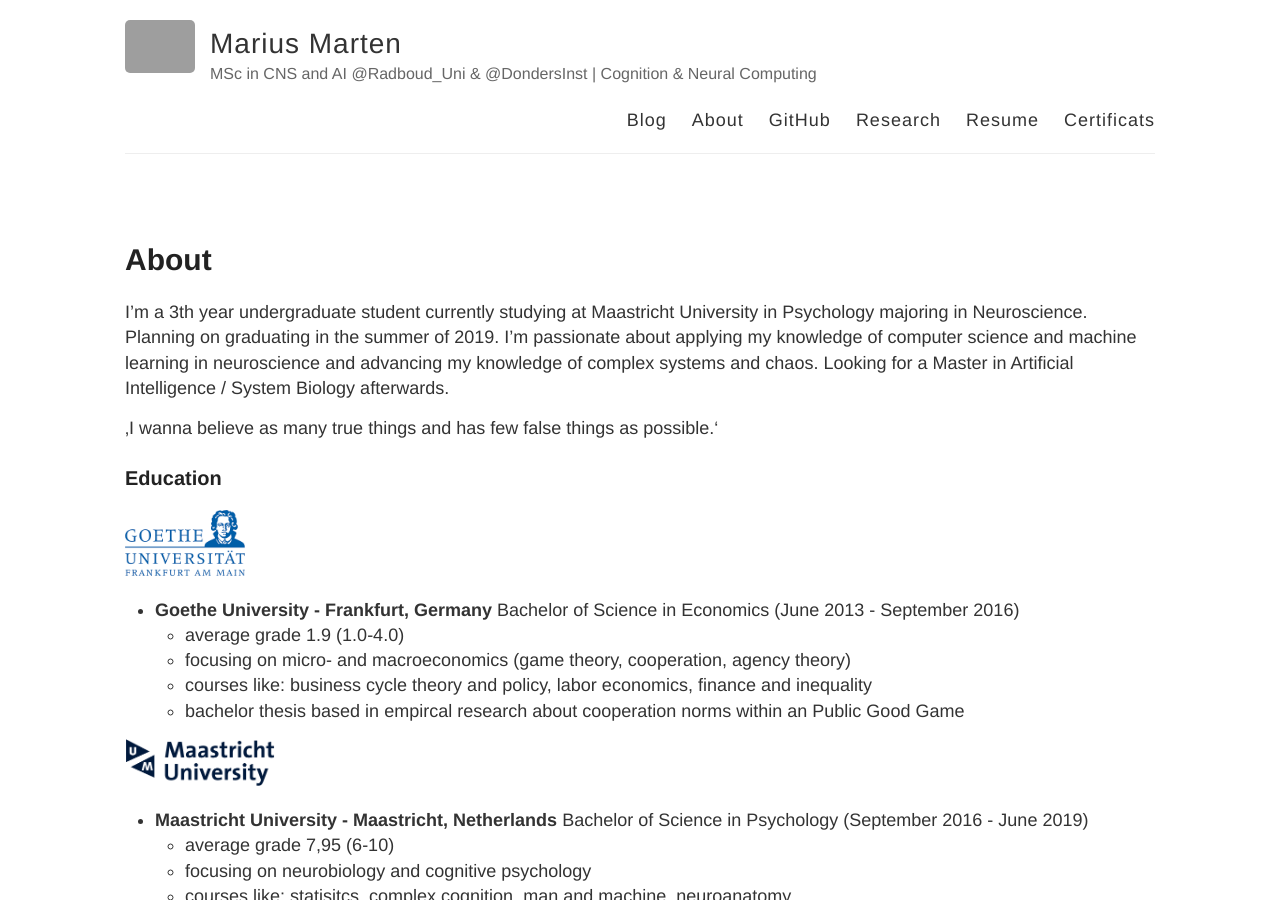
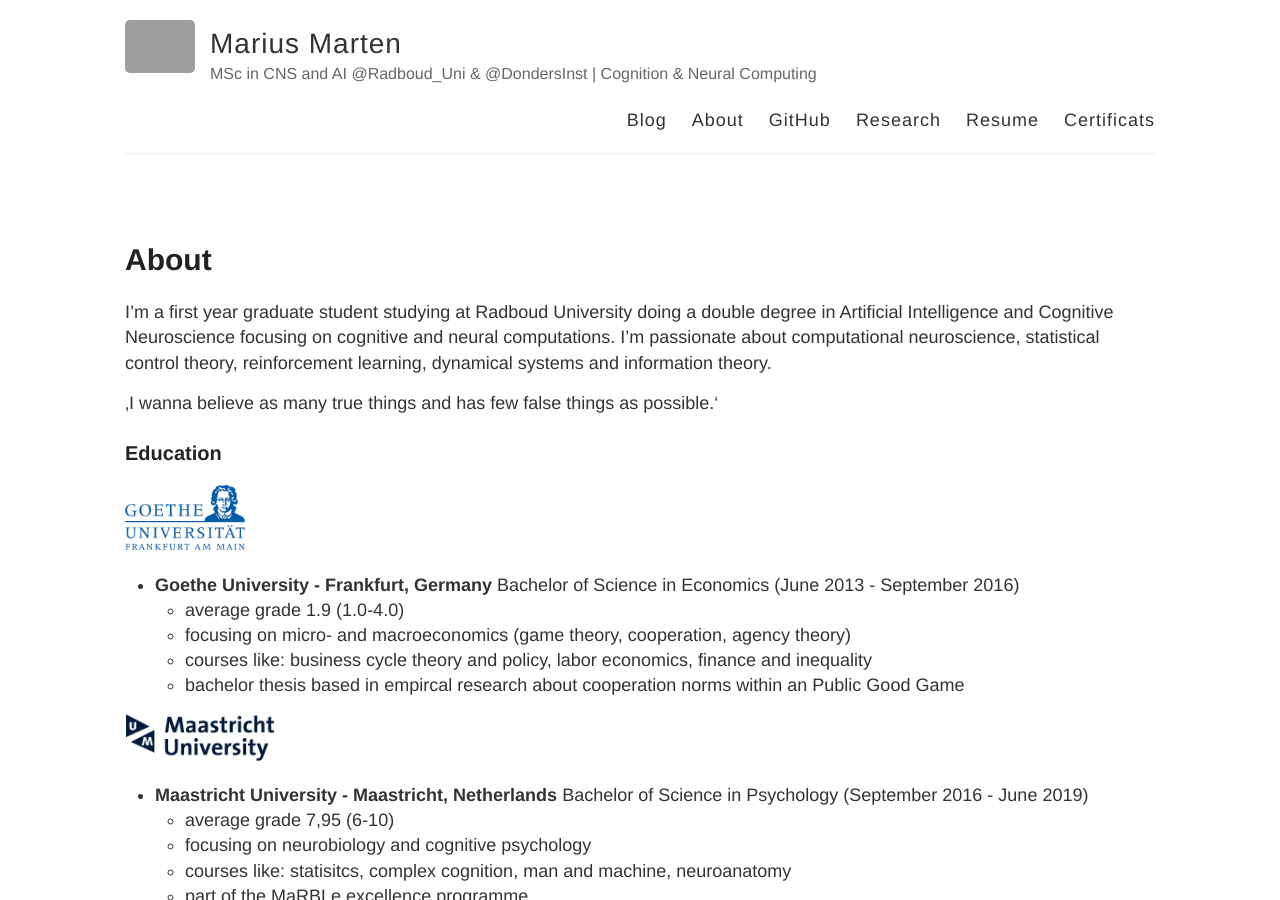
Before and after one commit to Mariusmarten/mariusmarten.github.io, a Jekyll site: the page built from about.md, in a window 1280 px wide and 900 px high. Built offline with Jekyll 4.4.1, drawn with Linux system fonts in a browser that asks for light colours; grey boxes are pictures that could not be loaded.

Commit message:
Update about.md

```diff
--- a/about.md
+++ b/about.md
@@ -4,7 +4,7 @@ title: About
 permalink: /about/
 ---
 
-I'm a 3th year undergraduate student currently studying at Maastricht University in Psychology majoring in Neuroscience. Planning on graduating in the summer of 2019. I'm passionate about applying my knowledge of computer science and machine learning in neuroscience and advancing my knowledge of complex systems and chaos. Looking for a Master in Artificial Intelligence / System Biology afterwards.
+I'm a first year graduate student studying at Radboud University doing a double degree in Artificial Intelligence and Cognitive Neuroscience focusing on cognitive and neural computations. I'm passionate about computational neuroscience, statistical control theory, reinforcement learning, dynamical systems and information theory.
 
 ‚I wanna believe as many true things and has few false things as possible.‘
 
```
